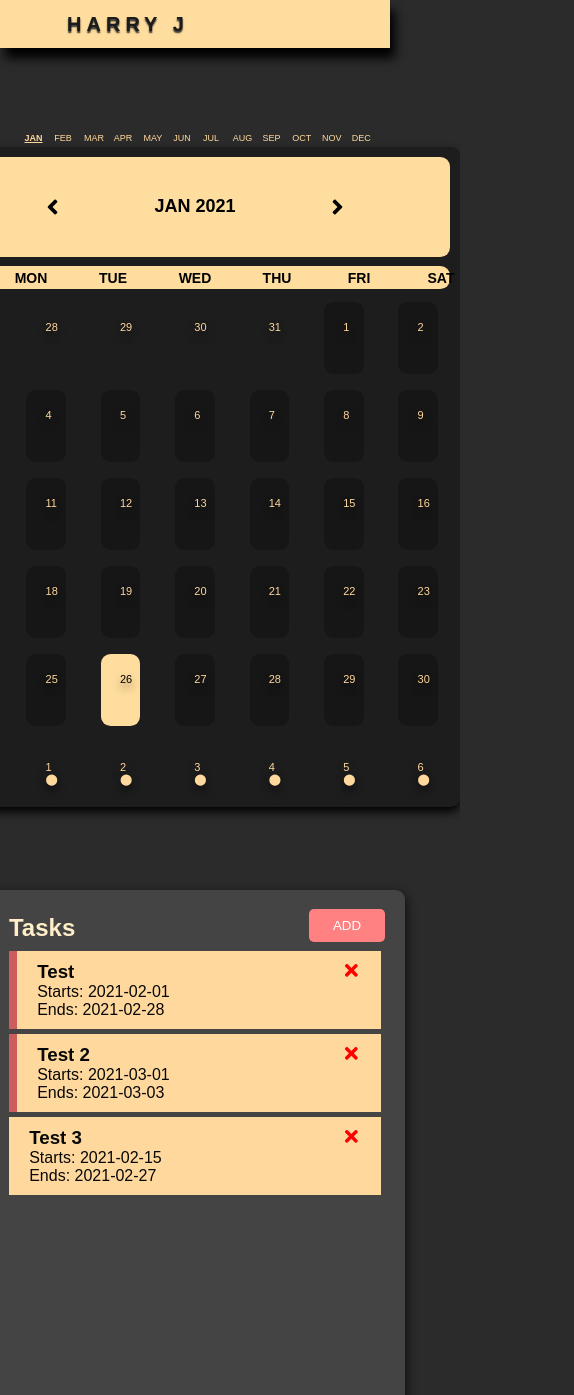
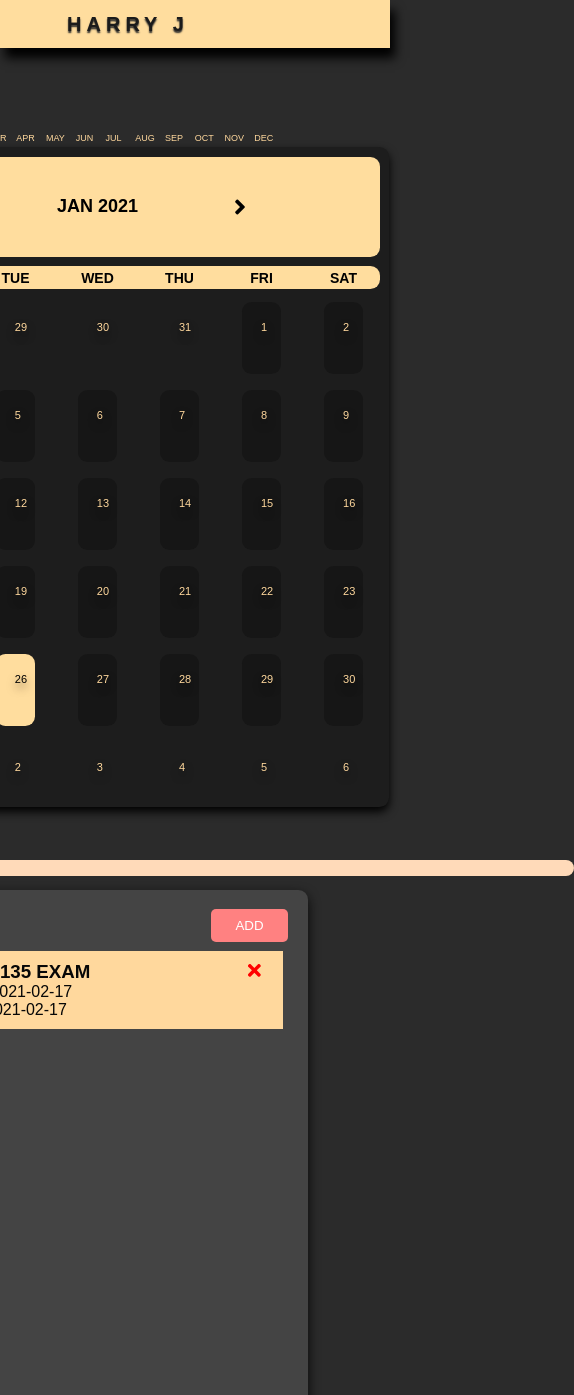
Before and after one commit to MindlessCode/hj-calendar, a React (Create React App) app: page / in a window 390 px wide. Shown: the top 1395 px of the page, 574 px wide, since content can reach past the window. Built offline with nearby package versions, Linux system fonts and the light colour scheme; data requests are answered from the project's data file.

Commit message:
error-div

```diff
--- a/db.json
+++ b/db.json
@@ -1,25 +1,11 @@
 {
   "tasks": [
     {
-      "text": "Test",
-      "sDate": "2021-02-01",
-      "eDate": "2021-02-28",
+      "text": "INFO 3135 EXAM",
+      "sDate": "2021-02-17",
+      "eDate": "2021-02-17",
       "reminder": true,
-      "id": 1
-    },
-    {
-      "text": "Test 2",
-      "sDate": "2021-03-01",
-      "eDate": "2021-03-03",
-      "reminder": true,
-      "id": 2
-    },
-    {
-      "text": "Test 3",
-      "sDate": "2021-02-15",
-      "eDate": "2021-02-27",
-      "reminder": false,
-      "id": 3
+      "id": 5
     }
   ]
 }
--- a/src/components/Calendar.css
+++ b/src/components/Calendar.css
@@ -81,7 +81,7 @@
         background:rgb(22, 22, 22);
     }
 }
-.weeks > div:not(.today):not(.fill-days){
+.weeks .dates:not(.today):not(.fill-days):not(.selected-date){
     animation: colorChange 3s ease-in forwards;
 }
 
@@ -93,6 +93,7 @@
     background:rgb(22, 22, 22);
     height: 7em;
     width: 7em;
+    user-select: none;
 }
 .fill-days {
     padding: 1.2rem;
--- a/src/components/Calendar.js
+++ b/src/components/Calendar.js
@@ -2,46 +2,62 @@ import React, { useState, useEffect } from 'react'
 import moment from 'moment'
 import buildCalendar from "./buildCal";
 import Tasks from './Tasks.js';
+import ExpBar from './ExpBar.js';
 import './Calendar.css'
 
 const Calendar = ({ value, onXChange }) => {
+    // Tasks Set-up
     const [tasks, setTasks] = useState([])
     useEffect(()=>{
         const getTasks = async ()=> {
             const tasksFromServer = await fetchTasks()
             setTasks(tasksFromServer)
         }
-
         getTasks()
-
     }, [])
     //fetch tasks
     const fetchTasks = async () => {
         const res = await fetch('http://localhost:5000/tasks')
         const data = await res.json()
-
         return data
     }
     const fetchTask = async (id) => {
         const res = await fetch(`http://localhost:5000/tasks/${id}`)
         const data = await res.json()
-
         return data
     }
     const [startDate, setStartDate] = useState( ()=> {
         return 0;
     })
-    const [calendar, setCalendar] = useState([]);
+    const deleteTask = async (id) => {
+        await fetch(`http://localhost:5000/tasks/${id}`, {
+            method: 'DELETE',
+        })
 
-    useEffect(() => {
-        setStartDate(moment().format("YYYY-MM-DD"))
-
-        setCalendar(buildCalendar(value));
-    }, [value])
-
+        setTasks(tasks.filter((task) => task.id !== id))
+    }
+    const toggleReminder = async (id) => {
+        const taskToToggle = await fetchTask(id)
+        const updTask = {...taskToToggle, reminder: !taskToToggle.reminder}
+        const res = await fetch(`http://localhost:5000/tasks/${id}`, {
+            method: 'PUT',
+            headers: {
+                'Content-type' : 'application/json'
+            },
+            body: JSON.stringify(updTask)
+        })
+        const data = await res.json()
+        setTasks(tasks.map((task)=> task.id === id ? {...task, reminder: data.reminder} : task) )
+    }
+    // Calendar Set-up
+    const [calendar, setCalendar] = useState([])
     const mon = [];
     const firstMonth = value.clone().startOf("year").month();
     const lastMonth = value.clone().endOf("year").month();
+    useEffect(() => {
+        setStartDate(moment().format("YYYY-MM-DD"))
+        setCalendar(buildCalendar(value));
+    }, [value])
 
     function getMonthName() {
         for (let i = firstMonth; i <= lastMonth; ++i)
@@ -68,39 +84,9 @@ const Calendar = ({ value, onXChange }) => {
         currDay.sDate = moment([year, month, selectedDate]).format("YYYY-MM-DD").toString()
         setStartDate(currDay);
     }
-    const deleteTask = async (id) => {
-        await fetch(`http://localhost:5000/tasks/${id}`, {
-            method: 'DELETE',
-        })
-
-        setTasks(tasks.filter((task) => task.id !== id))
-    }
-    const toggleReminder = async (id) => {
-
-        const taskToToggle = await fetchTask(id)
-        const updTask = {...taskToToggle, reminder: !taskToToggle.reminder}
-
-        const res = await fetch(`http://localhost:5000/tasks/${id}`, {
-            method: 'PUT',
-            headers: {
-                'Content-type' : 'application/json'
-            },
-            body: JSON.stringify(updTask)
-        })
-        const data = await res.json()
-        setTasks(tasks.map((task)=> task.id === id ? {...task, reminder: data.reminder} : task) )
-    }
-
-
     function isDayAfterStart(nameKey, myArray) {
         for (var i = 0; i < myArray.length; i++) {
-            if(myArray[i].sDate <= nameKey)
-                return true;
-        }
-    }
-    function isDayBeforeEnd(nameKey, myArray) {
-        for (var i = 0; i < myArray.length; i++) {
-            if(myArray[i].eDate >= nameKey)
+            if(myArray[i].sDate <= nameKey && myArray[i].eDate >= nameKey)
                 return true;
         }
     }
@@ -134,17 +120,20 @@ const Calendar = ({ value, onXChange }) => {
                                 className={(!(day.clone().month() === value.clone().month())) ?
                                     "fill-days" : startDate.sDate === day.clone().format("YYYY-MM-DD") ?
                                     (((day.year() === moment().format("YYYY"))&&(day.date()=== moment().date()) && (day.clone().month() === moment().month()))) ?
-                                    "dates selected-date today custom-element-bg" : 'dates selected-date' : (day.year() === moment().year() && day.date()=== moment().date()) && (day.clone().month() === moment().month()) ?
+                                    "dates today custom-element-bg selected-date " : 'dates selected-date' : (day.year() === moment().year() && day.date()=== moment().date()) && (day.clone().month() === moment().month()) ?
                                     "dates today custom-element-bg" : "dates" }
-                                    onClick={((day.clone().month() === value.clone().month())) ? () => showDate(day.year(), day.month(), day.date()): ()=> ""}>
-                                <div>  {day.clone().format("D").toString()}</div>{isDayAfterStart(day.format("YYYY-MM-DD").toString(), tasks) && isDayBeforeEnd(day.format("YYYY-MM-DD").toString(), tasks)? <span>{"\u2B24"}</span> : ''}
+                                    onClick={(() => ((day.clone().month() === value.clone().month())) ? showDate(day.year(), day.month(), day.date()): "")}>
+                                <div>  {day.clone().format("D").toString()}</div>{isDayAfterStart(day.format("YYYY-MM-DD").toString(), tasks)? <span>{"\u2B24"}</span> : ''}
                             </div>)
                         }
                         </div>)}
                 </div>
             </div>
           <Tasks tasks={tasks} setTasks={setTasks} startDate={startDate} onDelete={deleteTask} onToggle={toggleReminder}/>
+          <ExpBar />
+
         </div>
+
     )
 }
 export default Calendar
--- /dev/null
+++ b/src/components/ExpBar.css
@@ -0,0 +1,7 @@
+.exp-bar {
+    margin: 0;
+    border-radius: 0.6rem;
+    background: peachpuff;
+    width: 953px;
+    height: 16px;
+}
--- /dev/null
+++ b/src/components/ExpBar.js
@@ -0,0 +1,11 @@
+import React from 'react'
+import './ExpBar.css'
+
+const ExpBar = () => {
+    return (
+        <div className="exp-bar">
+        </div>
+    )
+}
+
+export default ExpBar
--- a/src/components/Task.css
+++ b/src/components/Task.css
@@ -32,6 +32,7 @@ h2 {
 .test2 {
   display: none;
 }
+
 .dot {
   margin: 0.6rem 0;
   height: 15px;
--- a/src/components/Tasks.js
+++ b/src/components/Tasks.js
@@ -7,7 +7,6 @@ const Tasks =({tasks, setTasks, startDate, onDelete, onToggle})=> {
   const [showAddTask, setShowAddTask] = useState(false)
     //add new task
   const newTask = async (task)=> {
-
     const res = await fetch(`http://localhost:5000/tasks`, {
       method: 'POST',
       headers: {
@@ -15,13 +14,8 @@ const Tasks =({tasks, setTasks, startDate, onDelete, onToggle})=> {
       },
       body: JSON.stringify(task)
     })
-
     const data= await res.json()
     setTasks([...tasks, data])
-
-    // const id = Math.floor(Math.random() * 10000) + 1
-    // const newT ={id, ...task}
-    // setTasks([...tasks, newT])
   }
   return (
         <div className="task-container">
--- a/src/style.css
+++ b/src/style.css
@@ -13,9 +13,11 @@ body {
 }
 .wrapper {
     margin-top:-5rem;
+    justify-items: center;
     justify-content: center;
     display: grid;
-    grid-template-columns: 1250px 500px;
+    grid-template-columns: 1000px 500px;
+    grid-template-rows: 1096px 100px;
 }
 nav {
     position: -webkit-sticky;
@@ -48,9 +50,8 @@ nav {
 
 @media screen and (max-width: 1600px) {
     .wrapper {
-        justify-items: center;
         grid-template-columns:repeat(1, 1fr);
-        grid-template-rows: 1100px 600px;
+        grid-template-rows: 1080px 50px 700px;
     }
 }
 @media screen and (max-width: 425px) {
@@ -58,8 +59,8 @@ nav {
         display: none;
     }
     .wrapper {
-        justify-items: center;
         grid-template-columns:repeat(1, 1fr);
-        grid-template-rows: 800px 700px;
+        grid-template-rows: 800px 50px 700px;
+        width: 50%;
     }
 }
```
Also changed, not shown: src/components/NewTask.js (+30 -25 lines), 1 other file (tests, documents, lock files or other folders).
